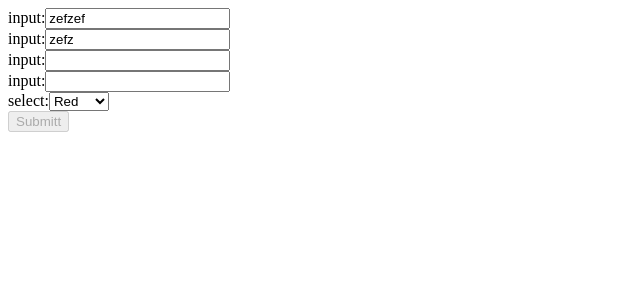
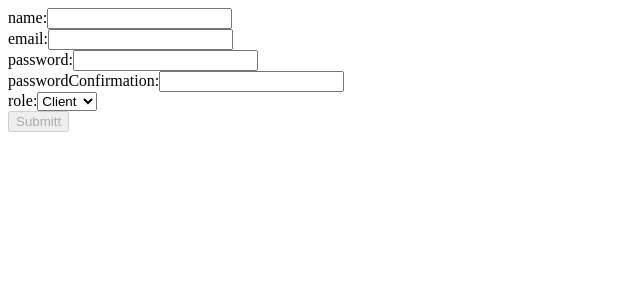
Before and after one commit to Zakaria-zaki/Vue-5IW2-Formik, a Vue app: page / in a window 1280 px wide. Shown: the top 300 px of the page, without its empty margins (0-640 px from the left). Built offline with nearby package versions, Linux system fonts and the light colour scheme.

Commit message:
edit code

```diff
--- a/src/App.vue
+++ b/src/App.vue
@@ -4,11 +4,11 @@
     <Field name="email" as="input" />
     <Field name="password" as="input" type="password" />
     <Field name="passwordConfirmation" as="input" type="password" />
-    <Field name="favoriteColor" as="select">
-      <option value="red">Red</option>
-      <option value="green">Green</option>
-      <option value="blue">Blue</option>
+    <Field name="role" as="select">
+      <option value="client">Client</option>
+      <option value="admin">Admin</option>
     </Field>
+    <button type="submit" :disabled="!isSubmitting" >Submitt</button>
   </Formik>
 </template>
 
@@ -25,25 +25,20 @@ export default {
   data() {
     return {
       initialValues: {
-        name: 'zefzef',
-        email: 'zefz',
+        name: '',
+        email: '',
         password: '',
         passwordConfirmation: '',
-        favoriteColor: 'red',
+        role: 'client',
       },
     };
   },
   methods: {
+    //exemple of validation funtion ( passwod should be equele to passwordConfirmation )
     validate(values) {
         const errors = {};
-        if (!values.name) {
-          errors.name = 'Please provide a name';
-        }
-        if (!values.email) {
-          errors.email = 'Please provide an email address';
-        }
         if (values.password !== values.passwordConfirmation) {
-          errors.passwordConfirmation = 'Passwords do not match';
+          errors.passwordConfirmation = 'Passwordcand  passwordConfirmation do not match';
         }
         return errors;
 },
--- a/src/components/Field.vue
+++ b/src/components/Field.vue
@@ -1,6 +1,6 @@
 <template >
     <div>
-      <label>{{ as }}:</label>
+      <label>{{ name }}:</label>
       <component :is="as" :value="values[name]" :name="name" @input="updateValue" :disabled="isSubmitting" >
         <slot />
       </component>
@@ -30,6 +30,7 @@
     setup() {
     const values = inject('values');
     const errors = inject('errors');
+    console.log()
     const isSubmitting = inject('isSubmitting');
 
       return {
@@ -43,10 +44,12 @@
       updateValue(event) {
         this.values = { ...this.values, [this.name]: event.target.value };
         this.$emit('input', event, this.values[this.name]);
-        console.log(this.values)
+        const errors = inject('errors');
+        console.log(errors)
       },
     },
     beforeMount(){
+      console.log(this.errors)
     }
   };
   </script>
--- a/src/components/Formik.vue
+++ b/src/components/Formik.vue
@@ -1,7 +1,9 @@
 <template>
     <form @submit.prevent="handleSubmit" v-on:input="handleInput" ref="form">
       <slot />
-      <button type="submit" :disabled="!isSubmitting" >Submitt</button>
+      <p v-for="error in errors" :key="error">- {{error}}</p>
+      <br>
+
     </form>
 </template>
 
@@ -15,7 +17,6 @@
       return {
         values: this.values,
         errors: this.errors,
-        isSubmitting:this.isSubmitting
       };
     },
     props: {
@@ -36,7 +37,10 @@
           this.isSubmitting = true;
           this.$emit('submit', this.values);
         }
-        else this.isSubmitting = false;
+          else{
+            console.log(this.errors)
+         this.isSubmitting = false;
+        }
       },
     },
     data() {
@@ -71,3 +75,10 @@
     },
   };
   </script>
+
+<style>
+
+p{
+  color: red;
+}
+</style>
```
